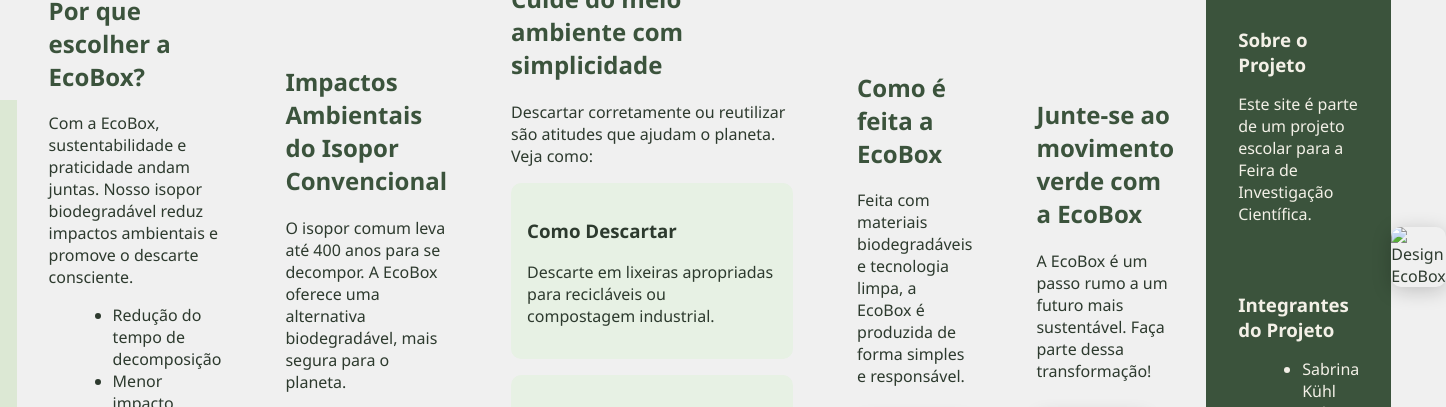
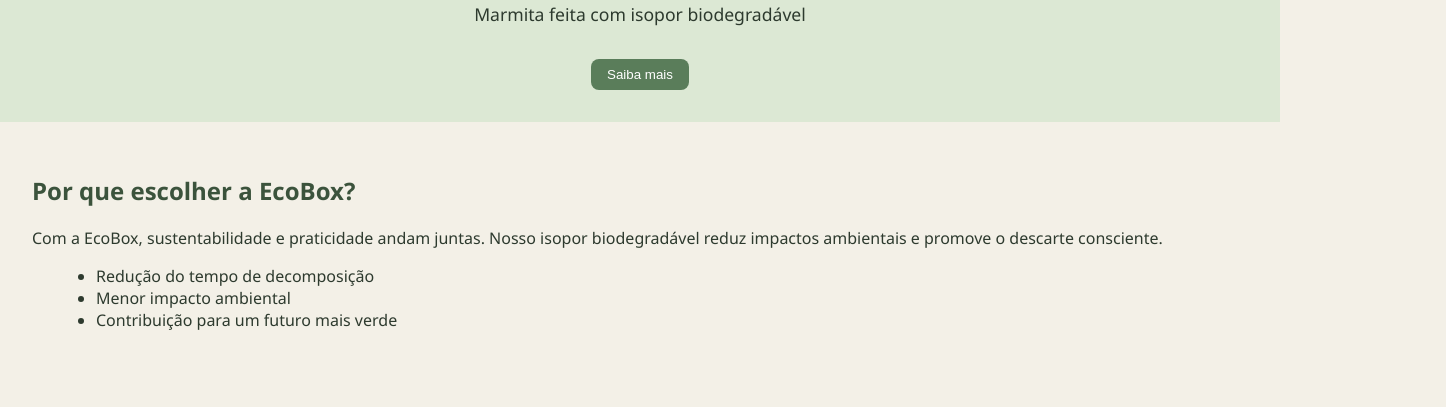
Before and after one commit to sabrina765/EcoBox-, a plain HTML site: page Index.html in a window 1280 px wide. Shown: the part 143-550 px from the top of the page, 1446 px wide, since content can reach past the window. Drawn offline with Linux system fonts and the light colour scheme.

Commit message:
Index.html

```diff
--- a/Index.html
+++ b/Index.html
@@ -62,30 +62,3 @@
   </footer>
 </body>
 </html>
-<!DOCTYPE html>
-<html lang="pt-BR">
-<head>
-  <meta charset="UTF-8">
-  <title>EcoBox</title>
-  <style>
-    body {
-      margin: 0;
-      background-color: #f0f0f0;
-      display: flex;
-      justify-content: center;
-      align-items: center;
-      height: 100vh;
-    }
-
-    img {
-      max-width: 95%;
-      height: auto;
-      box-shadow: 0 4px 20px rgba(0, 0, 0, 0.2);
-      border-radius: 10px;
-    }
-  </style>
-</head>
-<body>
-  <img src="ecobox.png" alt="Design EcoBox">
-</body>
-</html>
```
